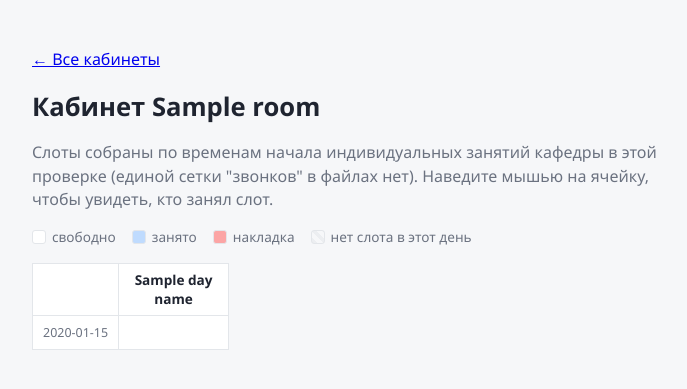
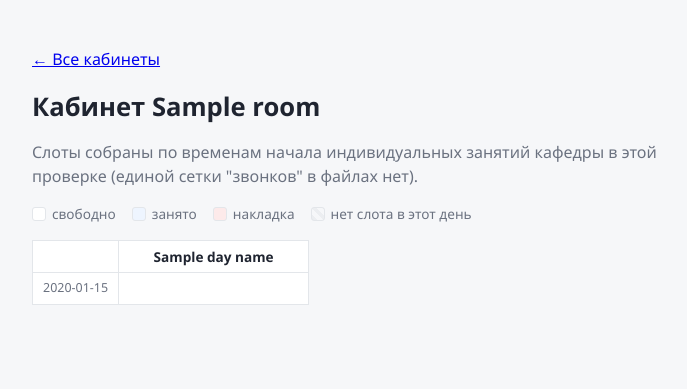
Before and after one commit to DartVeiper/cafedra-schedule, a FastAPI app: template backend/app/templates/cabinet_schedule.html in a window 1280 px wide. Shown: the top 389 px of the page, without its empty margins (82-769 px from the left). Run offline with FastAPI, Linux system fonts and the light colour scheme; the template is opened without the code that fills it: most values are stand-ins (such as "Sample title", 1, 10 or a date in 2020).

Commit message:
Сетка кабинета: текст видно сразу в ячейке, не по наведению
Прошлый вариант прятал "кто занял слот" за hover — методисту нужно
видеть это сразу глазами, как в исходном файле расписания препода.
Убрал скрытые тултипы, текст (препод/студент/группа/предмет) теперь
всегда виден в самой ячейке; для накладки — обе стороны конфликта
текстом друг под другом, а не только при наведении. Подсветка фona
(бело/голубое/красное) осталась как раньше — просто уже не единственный
источник информации.

Co-Authored-By: Claude Sonnet 5 <noreply@anthropic.com>
Claude-Session: https://claude.ai/code/session_01DHfyTbv8Kn5oMh4EJvWAPH

```diff
--- a/backend/app/static/style.css
+++ b/backend/app/static/style.css
@@ -199,7 +199,7 @@ details ul { margin: 8px 0 0; padding-left: 18px; font-size: 0.85rem; color: var
 .legend-item { display: inline-flex; align-items: center; gap: 6px; }
 .legend-swatch { display: inline-block; width: 14px; height: 14px; border-radius: 3px; border: 1px solid var(--border); }
 
-.cabinet-grid { border-collapse: collapse; margin-top: 8px; }
+.cabinet-grid { border-collapse: collapse; margin-top: 8px; font-size: 0.85rem; }
 .cabinet-grid th {
   padding: 6px 10px;
   font-size: 0.85rem;
@@ -207,43 +207,24 @@ details ul { margin: 8px 0 0; padding-left: 18px; font-size: 0.85rem; color: var
   border: 1px solid var(--border);
 }
 .grid-time {
-  padding: 4px 10px;
+  padding: 6px 10px;
   color: var(--muted);
   font-size: 0.78rem;
   white-space: nowrap;
   background: var(--card-bg);
   border: 1px solid var(--border);
   text-align: right;
+  vertical-align: top;
 }
 .grid-cell {
-  width: 110px;
-  height: 34px;
+  min-width: 190px;
   border: 1px solid var(--border);
-  position: relative;
-  text-align: center;
+  padding: 6px 10px;
+  text-align: left;
+  vertical-align: top;
+  line-height: 1.35;
 }
 .cell-free { background: #ffffff; }
-.cell-occupied { background: #bfdbfe; cursor: default; }
-.cell-conflict { background: #fca5a5; cursor: default; }
-.cell-none {
-  background: repeating-linear-gradient(45deg, #eceef1, #eceef1 4px, #f6f7f9 4px, #f6f7f9 8px);
-}
-
-.cell-tooltip {
-  display: none;
-  position: absolute;
-  bottom: 100%;
-  left: 50%;
-  transform: translateX(-50%);
-  margin-bottom: 6px;
-  background: #1f2430;
-  color: #fff;
-  font-size: 0.78rem;
-  line-height: 1.4;
-  padding: 6px 10px;
-  border-radius: 6px;
-  white-space: nowrap;
-  text-align: left;
-  z-index: 10;
-}
-.grid-cell:hover .cell-tooltip { display: block; }
+.cell-occupied { background: #eef5ff; }
+.cell-conflict { background: #fdeaea; color: #7a2320; }
+.cell-none { background: repeating-linear-gradient(45deg, #eceef1, #eceef1 4px, #f6f7f9 4px, #f6f7f9 8px); }
--- a/backend/app/templates/cabinet_schedule.html
+++ b/backend/app/templates/cabinet_schedule.html
@@ -6,13 +6,15 @@
 <link rel="stylesheet" href="/static/style.css">
 </head>
 <body>
+{% macro lesson_label(l) -%}
+{{ l.teacher_name or l.accompanist_name or l.subject or '—' }}{% if l.student_name %} · {{ l.student_name }}{% endif %}{% if l.group_raw %} · гр.{{ l.group_raw }}{% endif %}{% if (l.teacher_name or l.accompanist_name) and l.subject %} · {{ l.subject }}{% endif %}
+{%- endmacro %}
 <div class="page">
   <p><a href="/report/{{ import_id }}/cabinets">&larr; Все кабинеты</a></p>
   <h1>Кабинет {{ room }}</h1>
   <p class="lead">
     Слоты собраны по временам начала индивидуальных занятий кафедры в этой
-    проверке (единой сетки "звонков" в файлах нет). Наведите мышью на ячейку,
-    чтобы увидеть, кто занял слот.
+    проверке (единой сетки "звонков" в файлах нет).
   </p>
 
   <div class="cabinet-legend">
@@ -39,28 +41,18 @@
         {% for day in days_present %}
           {% set slot = schedule_by_time.get(day, {}).get(t) %}
           {% if slot is none %}
-          <td class="grid-cell cell-none"></td>
+          <td class="grid-cell cell-none">&nbsp;</td>
           {% elif slot.conflict_with %}
           <td class="grid-cell cell-conflict">
-            <div class="cell-tooltip">
-              <b>Накладка в это время:</b><br>
-              {{ slot.occupied_by.teacher_name or slot.occupied_by.accompanist_name or slot.occupied_by.subject or '—' }}
-              {% if slot.occupied_by.student_name %}({{ slot.occupied_by.student_name }}){% endif %}
-              <br>&times;<br>
-              {{ slot.conflict_with.teacher_name or slot.conflict_with.accompanist_name or slot.conflict_with.subject or '—' }}
-              {% if slot.conflict_with.student_name %}({{ slot.conflict_with.student_name }}){% endif %}
-            </div>
+            <b>⚠ Накладка</b><br>
+            {{ lesson_label(slot.occupied_by) }}
+            <br>&times;<br>
+            {{ lesson_label(slot.conflict_with) }}
           </td>
           {% elif slot.occupied_by %}
-          <td class="grid-cell cell-occupied">
-            <div class="cell-tooltip">
-              {{ slot.occupied_by.teacher_name or slot.occupied_by.accompanist_name or slot.occupied_by.subject or '—' }}
-              {% if slot.occupied_by.student_name %}· {{ slot.occupied_by.student_name }}{% endif %}
-              {% if slot.occupied_by.group_raw %}· гр.{{ slot.occupied_by.group_raw }}{% endif %}
-            </div>
-          </td>
+          <td class="grid-cell cell-occupied">{{ lesson_label(slot.occupied_by) }}</td>
           {% else %}
-          <td class="grid-cell cell-free"></td>
+          <td class="grid-cell cell-free">&nbsp;</td>
           {% endif %}
         {% endfor %}
       </tr>
```
